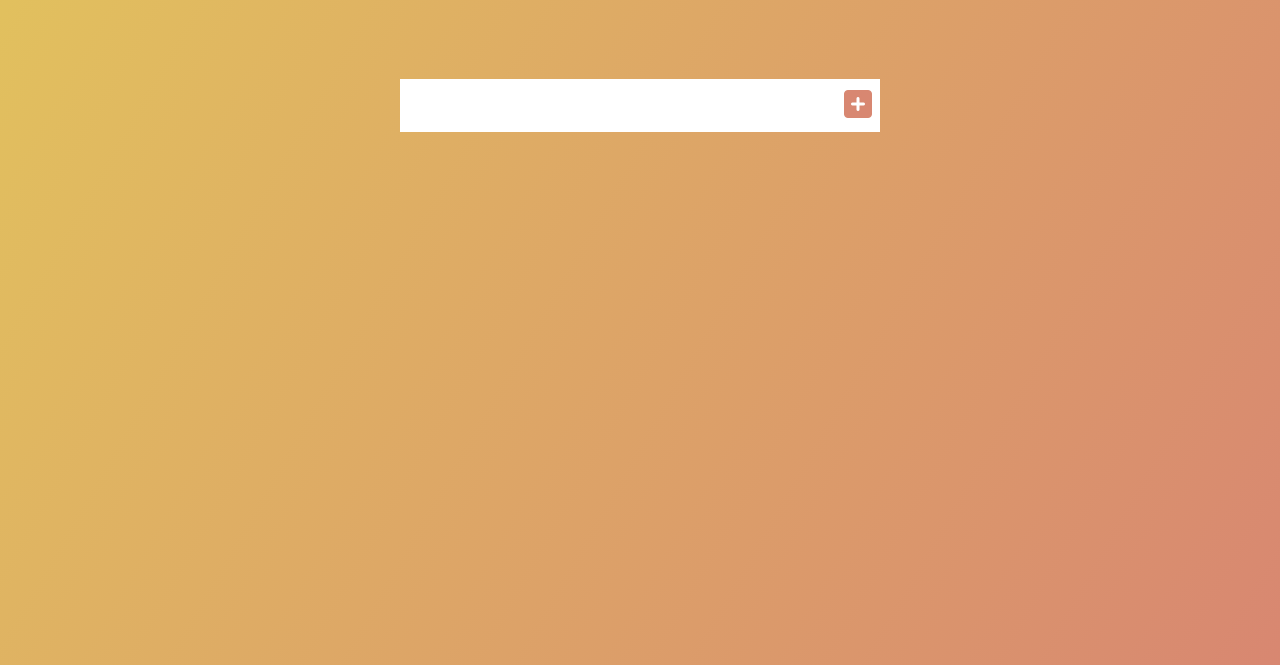
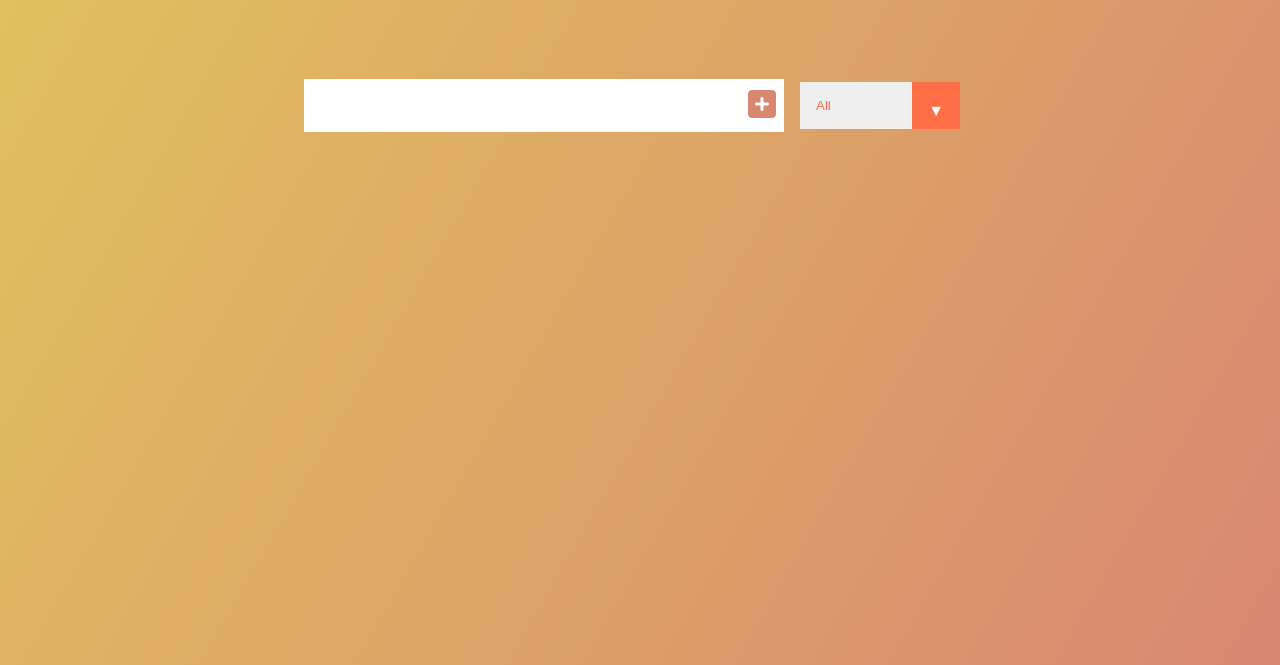
Before and after one commit to ckiroshan/dev-to-do-list, a plain HTML site: page index.html in a window 1280 px wide. Shown: the part 135-800 px from the top of the page. Drawn offline with Linux system fonts and the light colour scheme.

Commit message:
Added list filter option & style.

```diff
--- a/index.html
+++ b/index.html
@@ -21,6 +21,13 @@
       <button class="todo-button" type="submit">
         <i class="fa-solid fa-plus-square"></i>
       </button>
+      <div class="select">
+        <select name="todos" class="filter-todo">
+          <option value="all">All</option>
+          <option value="completed">Completed</option>
+          <option value="uncompleted">Uncompleted</option>
+        </select>
+      </div>
     </form>
 
     <!-- List of To-Do Items -->
--- a/style.css
+++ b/style.css
@@ -109,6 +109,46 @@ form button:hover {
   /* color: #888; */
 }
 
+/* Filter option styling */
+
+select {
+  -webkit-appearance: none;
+  -moz-appearance: none;
+  appearance: none;
+  outline: none;
+  border: none;
+}
+
+.select {
+  margin: 1rem;
+  position: relative;
+  overflow: hidden;
+}
+
+select {
+  color: #ff6f47;
+  width: 10rem;
+  cursor: pointer;
+  padding: 1rem;
+}
+
+.select::after {
+  content: "\25BC";
+  position: absolute;
+  background: #ff6f47;
+  top: 0;
+  right: 0;
+  padding: 1rem;
+  pointer-events: none;
+  transition: all 0.3s ease;
+}
+
+.select:hover::after {
+  background: white;
+  color: #ff6f47;
+}
+
+
 /* List Animations */
 
 .fall {
```
